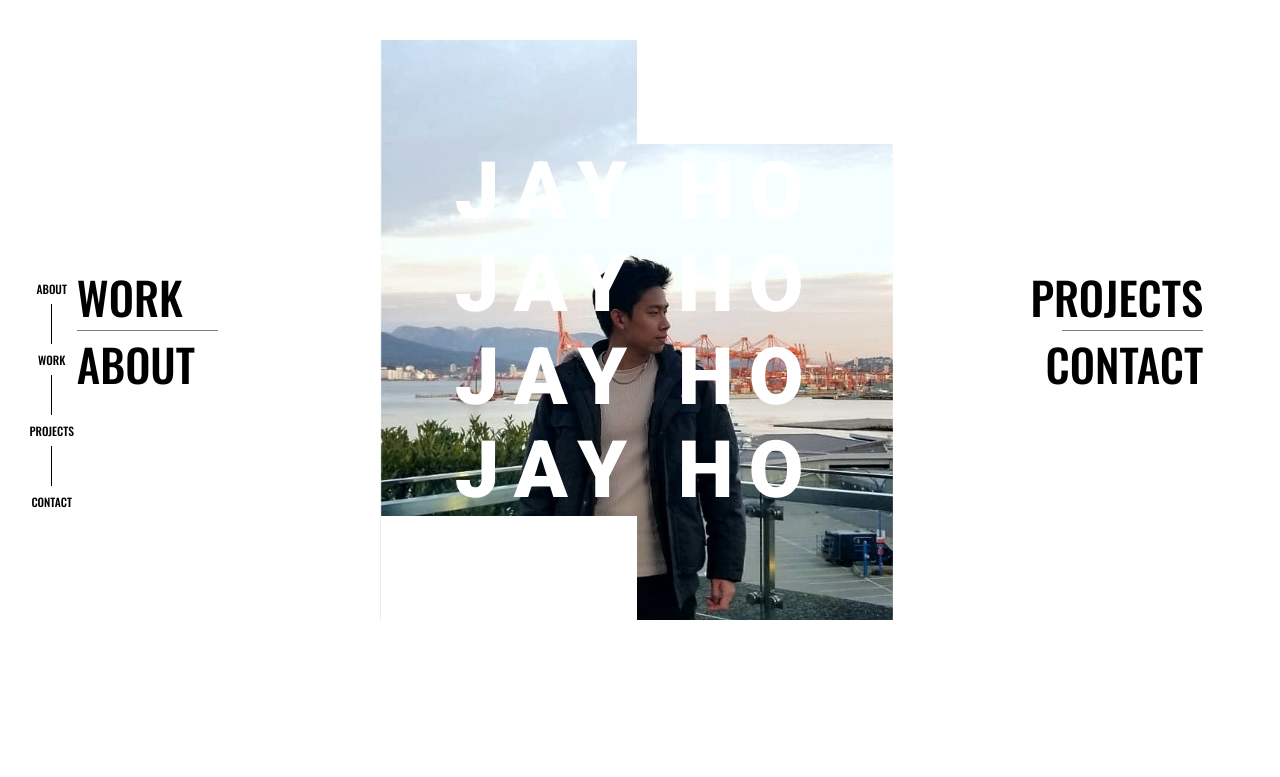
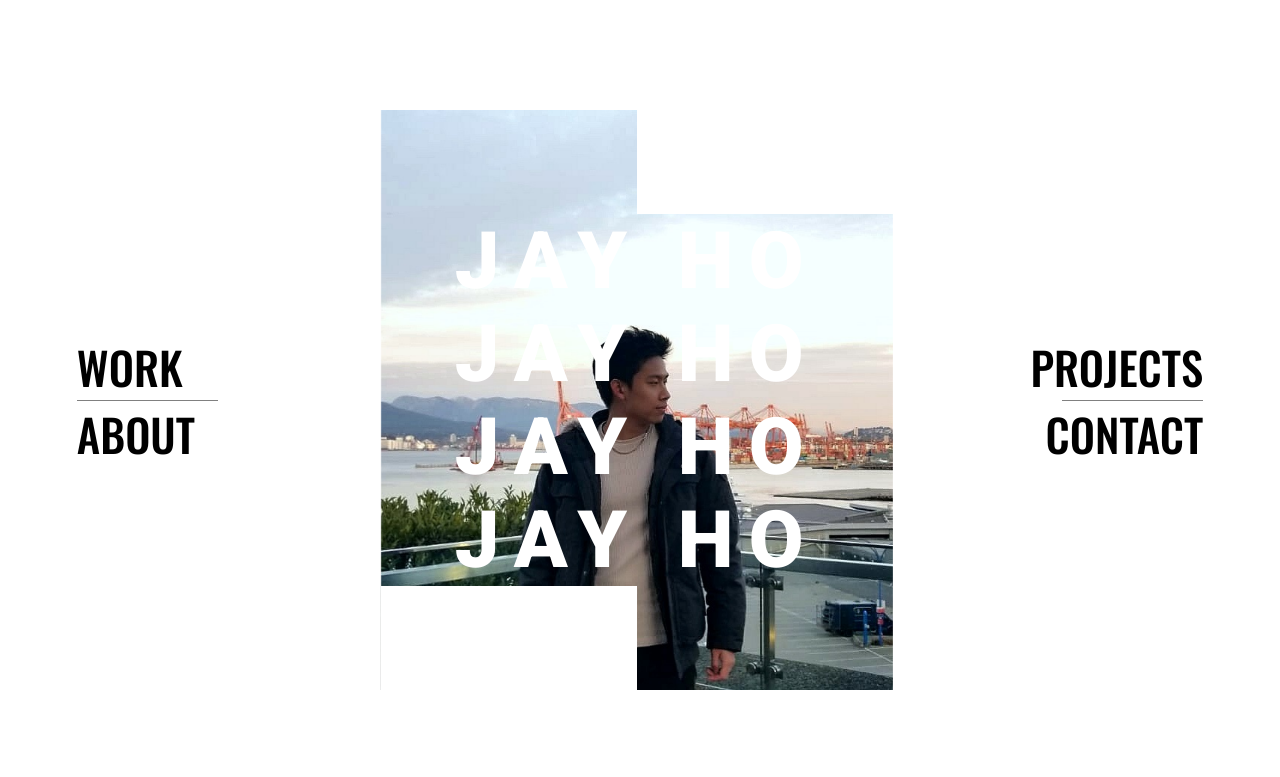
Before and after one commit to jayhomn/jayhomn_webpage, a plain HTML site: page pages/code.html in a window 1280 px wide. Shown: the top 777 px of the page. Drawn offline with nearby package versions, Linux system fonts and the light colour scheme.

Commit message:
Added intro animations and scroll in fade

```diff
--- a/assets/css/code/intro.css
+++ b/assets/css/code/intro.css
@@ -3,6 +3,10 @@ body {
   margin: 0;
   overflow-x: hidden;
   scroll-behavior: smooth;
+}
+
+.section-reveal {
+  opacity: 0;
 }
 
 .side-nav {
@@ -13,7 +17,10 @@ body {
 
   position: fixed;
   top: 35%;
-  left: 2.3%;
+  left: 2.5%;
+  z-index: 3;
+
+  opacity: 0;
 
   font-size: 0.9vw;
 }
@@ -41,7 +48,7 @@ a:visited {
 
 /* mouse over link */
 a:hover {
-  color: #917272;
+  color: #acacac;
 }
 
 /* selected link */
@@ -87,7 +94,7 @@ a:active {
 }
 
 .intro {
-  padding-top: 5vh;
+  height: 100vh;
   display: flex;
   flex-direction: row;
   justify-content: space-between;
--- /dev/null
+++ b/assets/js/code-page.js
@@ -0,0 +1,172 @@
+var sideNavInAni = false;
+
+function checkIfInView(element, windowBottom) {
+  var bottom_of_object = element.position().top + element.outerHeight() / 4;
+  if (windowBottom > bottom_of_object) {
+    if (element.attr("id") == "intro") {
+      $("#nav-about").css("font-weight", "Normal");
+      $("#nav-work").css("font-weight", "Normal");
+      $("#nav-projects").css("font-weight", "Normal");
+      $("#nav-contact").css("font-weight", "Normal");
+    } else {
+      element.animate({ opacity: "1" }, 800);
+      switch (element.attr("id")) {
+        case "about":
+          $("#nav-about").css("font-weight", "Bold");
+          $("#nav-work").css("font-weight", "Normal");
+          $("#nav-projects").css("font-weight", "Normal");
+          $("#nav-contact").css("font-weight", "Normal");
+          break;
+        case "work":
+          $("#nav-about").css("font-weight", "Normal");
+          $("#nav-work").css("font-weight", "Bold");
+          $("#nav-projects").css("font-weight", "Normal");
+          $("#nav-contact").css("font-weight", "Normal");
+          break;
+        case "project":
+          $("#nav-about").css("font-weight", "Normal");
+          $("#nav-work").css("font-weight", "Normal");
+          $("#nav-projects").css("font-weight", "Bold");
+          $("#nav-contact").css("font-weight", "Normal");
+          break;
+        case "contact":
+          $("#nav-about").css("font-weight", "Normal");
+          $("#nav-work").css("font-weight", "Normal");
+          $("#nav-projects").css("font-weight", "Normal");
+          $("#nav-contact").css("font-weight", "Bold");
+          break;
+      }
+    }
+  }
+}
+
+$(document).ready(function () {
+  /* Every time the window is scrolled ... */
+  $(window).scroll(function () {
+    var cursor_of_window = $(window).scrollTop() + $(window).height() / 3;
+
+    /* Check the location of each desired element */
+    var bottom_of_window = $(window).scrollTop() + $(window).height();
+
+    if (
+      cursor_of_window <=
+      $("#intro").position().top + $("#intro").outerHeight()
+    ) {
+      if ($(".side-nav").css("opacity") != 0) {
+        $(".side-nav")
+          .filter(":not(:animated)")
+          .animate({ opacity: "0" }, 200, function () {
+            console.log("fnished");
+          });
+      }
+    } else {
+      if ($(".side-nav").css("opacity") != 1) {
+        $(".side-nav").filter(":not(:animated)").animate({ opacity: "1" }, 800);
+      }
+    }
+
+    if (
+      cursor_of_window >=
+        $("#about").position().top + $("#about").outerHeight() &&
+      cursor_of_window <= $("#work").position().top + $("#work").outerHeight()
+    ) {
+      $(".side-nav .side-nav-line").each(function () {
+        $(this).filter(":not(:animated)").animate(
+          { backgroundColor: "white" },
+          {
+            duration: 200,
+            queue: false,
+          }
+        );
+      });
+      $(".side-nav a").each(function () {
+        $(this).filter(":not(:animated)").animate(
+          { color: "white" },
+          {
+            duration: 200,
+            queue: false,
+          }
+        );
+      });
+    } else {
+      $(".side-nav .side-nav-line").each(function () {
+        $(this).filter(":not(:animated)").animate(
+          { backgroundColor: "black" },
+          {
+            duration: 200,
+            queue: false,
+          }
+        );
+      });
+      $(".side-nav a").each(function () {
+        $(this).filter(":not(:animated)").animate(
+          { color: "black" },
+          {
+            duration: 200,
+            queue: false,
+          }
+        );
+      });
+    }
+
+    if (
+      bottom_of_window <=
+      $("#intro").position().top + $("#intro").outerHeight()
+    ) {
+      checkIfInView($("#intro"), bottom_of_window);
+    }
+
+    if (
+      bottom_of_window <=
+      $("#about").position().top + $("#about").outerHeight()
+    )
+      checkIfInView($("#about"), bottom_of_window);
+    if (
+      bottom_of_window <=
+      $("#work").position().top + $("#work").outerHeight()
+    )
+      checkIfInView($("#work"), bottom_of_window);
+    if (
+      bottom_of_window <=
+      $("#project").position().top + $("#project").outerHeight()
+    )
+      checkIfInView($("#project"), bottom_of_window);
+    if (
+      bottom_of_window <=
+      $("#contact").position().top + $("#contact").outerHeight()
+    )
+      checkIfInView($("#contact"), bottom_of_window);
+  });
+
+  // Handle background parallax
+  $("html").mousemove(function (e) {
+    var wx = $(window).width();
+    var wy = $(window).height();
+
+    var x = e.pageX - this.offsetLeft;
+    var y = e.pageY - this.offsetTop;
+
+    var newx = x - wx / 2;
+    var newy = y - wy / 2;
+
+    var speedContainer = $(".intro-banner-design").attr("data-revert")
+      ? -$(".intro-banner-design").attr("data-speed")
+      : $(".intro-banner-design").attr("data-speed");
+
+    var backgroundPos =
+      `${50 + 1 - newx * speedContainer}` +
+      "%" +
+      ` ${1 - newy * speedContainer}` +
+      "%";
+
+    TweenMax.to($(".intro-banner-design"), 1, {
+      backgroundPosition: backgroundPos,
+    });
+
+    $(".intro-banner-design div").each(function () {
+      var speed = $(this).attr("data-speed");
+      if ($(this).attr("data-revert")) speed *= -1;
+      TweenMax.to($(this), 1, { x: 1 - newx * speed, y: 1 - newy * speed });
+    });
+  });
+});
--- a/pages/code.html
+++ b/pages/code.html
@@ -35,29 +35,30 @@
       crossorigin="anonymous"
     ></script>
     <script src="https://cdnjs.cloudflare.com/ajax/libs/gsap/3.5.1/gsap.min.js"></script>
+    <script src="../assets/js/code-page.js"></script>
   </head>
 
   <body>
-    <div class="side-nav oswald-medium">
-      <div>ABOUT</div>
+    <!-- <div class="side-nav oswald-medium">
+      <a href="#about"><div id="nav-about">ABOUT</div></a>
       <div class="side-nav-line"></div>
-      <div>WORK</div>
+      <a href="#work"><div id="nav-work">WORK</div></a>
       <div class="side-nav-line"></div>
-      <div>PROJECTS</div>
+      <a href="#project"> <div id="nav-projects">PROJECTS</div></a>
       <div class="side-nav-line"></div>
-      <div>CONTACT</div>
-    </div>
-    <div class="intro">
+      <a href="#contact"> <div id="nav-contact">CONTACT</div></a>
+    </div> -->
+    <div id="intro" class="intro">
       <div class="left-options options oswald-medium">
         <a href="#work"><div>WORK</div></a>
         <div class="line"></div>
         <a href="#about"><div>ABOUT</div></a>
       </div>
-      <div class="intro-banner-design">
+      <div class="intro-banner-design" data-speed="0.0008" data-revert>
         <div class="wipe-reveal-box-one"></div>
         <div class="wipe-reveal-box-two"></div>
         <div class="white white-one"></div>
-        <div class="black intro-word-design">
+        <div class="black intro-word-design" data-speed="0.008">
           JAY HO<br />
           JAY HO<br />
           JAY HO<br />
@@ -71,7 +72,7 @@
         <a href="#contact"><div>CONTACT</div></a>
       </div>
     </div>
-    <div id="about" class="about">
+    <div id="about" class="about section-reveal">
       <div class="about-title oswald-medium">ABOUT</div>
       <div class="about-grid">
         <div class="about-column-one">
@@ -99,7 +100,7 @@
         <div class="about-column-two"></div>
       </div>
     </div>
-    <div id="work" class="work">
+    <div id="work" class="work section-reveal">
       <div class="oswald-medium work-title">WORK</div>
       <div class="work-sub-section">
             <div class="work-entry">
@@ -184,7 +185,7 @@
         </div>
       </div>
     </div>
-    <div id="project" class="project">
+    <div id="project" class="project section-reveal">
       <div class="about-title oswald-medium">PROJECTS</div>
       <div class="project-container">
         <div class="project-entry-container project-entry-dressi">
@@ -281,7 +282,7 @@
         </div>
       </div>
     </div>
-    <div id="contact" class="contact">
+    <div id="contact" class="contact section-reveal">
       <div class="contact-banner">
         <div class="contact-line-one"></div>
         <div class="contact-title-and-blocks">
```
